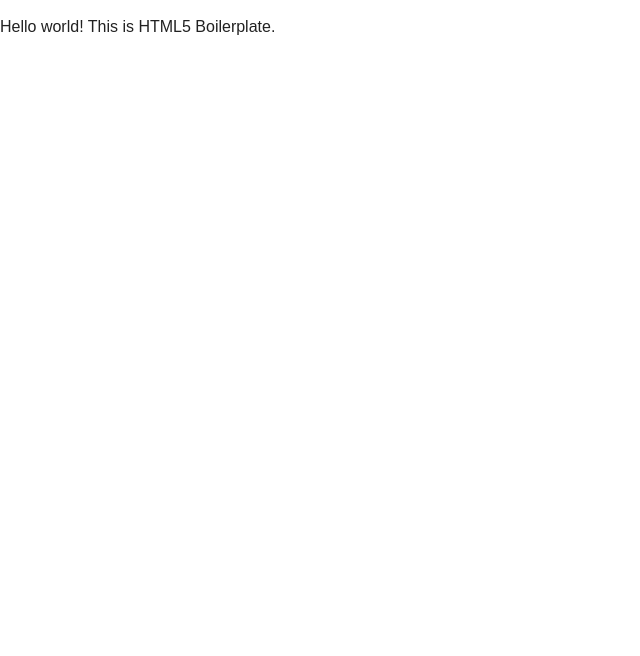
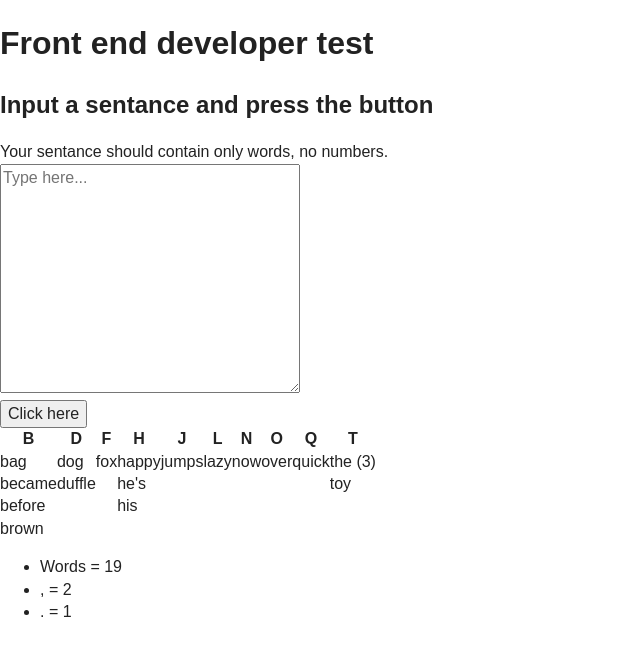
Before and after one commit to LL782/anon-test-2015-01-25, a plain HTML site: page index.html in a window 1280 px wide. Shown: the whole page, without its empty margins (0-640 px from the left). Drawn offline with nearby package versions, Linux system fonts and the light colour scheme.

Commit message:
Add basic markup with example content

```diff
--- a/index.html
+++ b/index.html
@@ -18,7 +18,94 @@
             <p class="browserupgrade">You are using an <strong>outdated</strong> browser. Please <a href="http://browsehappy.com/">upgrade your browser</a> to improve your experience.</p>
         <![endif]-->
 
-        <p>Hello world! This is HTML5 Boilerplate.</p>
+        <header>
+            <h1>Front end developer test</h1>
+        </header>
+
+        <main>
+            <header>
+                <h2>Input a sentance and press the button</h2>
+            </header>
+            <section class="input">
+                <form action="#">
+                    <fieldset>
+                        <legend>Your sentance should contain only words, no numbers.</legend>
+                        <textarea name="userInput" id="userInput" cols="30" rows="10" placeholder="Type here..."></textarea>
+                    </fieldset>
+                    <button type="button">Click here</button>
+                </form>
+            </section>
+            <section class="output">
+                <table>
+                    <tr>
+                        <th>B</th>
+                        <th>D</th>
+                        <th>F</th>
+                        <th>H</th>
+                        <th>J</th>
+                        <th>L</th>
+                        <th>N</th>
+                        <th>O</th>
+                        <th>Q</th>
+                        <th>T</th>
+                    </tr>
+                    <tr>
+                        <td>bag</td>
+                        <td>dog</td>
+                        <td>fox</td>
+                        <td>happy</td>
+                        <td>jumps</td>
+                        <td>lazy</td>
+                        <td>now</td>
+                        <td>over</td>
+                        <td>quick</td>
+                        <td>the (3)</td>
+                    </tr>
+                    <tr>
+                        <td>became</td>
+                        <td>duffle</td>
+                        <td></td>
+                        <td>he's</td>
+                        <td></td>
+                        <td></td>
+                        <td></td>
+                        <td></td>
+                        <td></td>
+                        <td>toy</td>
+                    </tr>
+                    <tr>
+                        <td>before</td>
+                        <td></td>
+                        <td></td>
+                        <td>his</td>
+                        <td></td>
+                        <td></td>
+                        <td></td>
+                        <td></td>
+                        <td></td>
+                        <td></td>
+                    </tr>
+                    <tr>
+                        <td>brown</td>
+                        <td></td>
+                        <td></td>
+                        <td></td>
+                        <td></td>
+                        <td></td>
+                        <td></td>
+                        <td></td>
+                        <td></td>
+                        <td></td>
+                    </tr>
+                </table>
+                <ul class="list-styleless">
+                    <li>Words = 19</li>
+                    <li>, = 2</li>
+                    <li>. = 1</li>
+                </ul>
+            </section>
+        </main>
+
 
         <script src="//ajax.googleapis.com/ajax/libs/jquery/1.11.2/jquery.min.js"></script>
         <script>window.jQuery || document.write('<script src="assets/js/vendor/jquery-1.11.2.min.js"><\/script>')</script>
```
